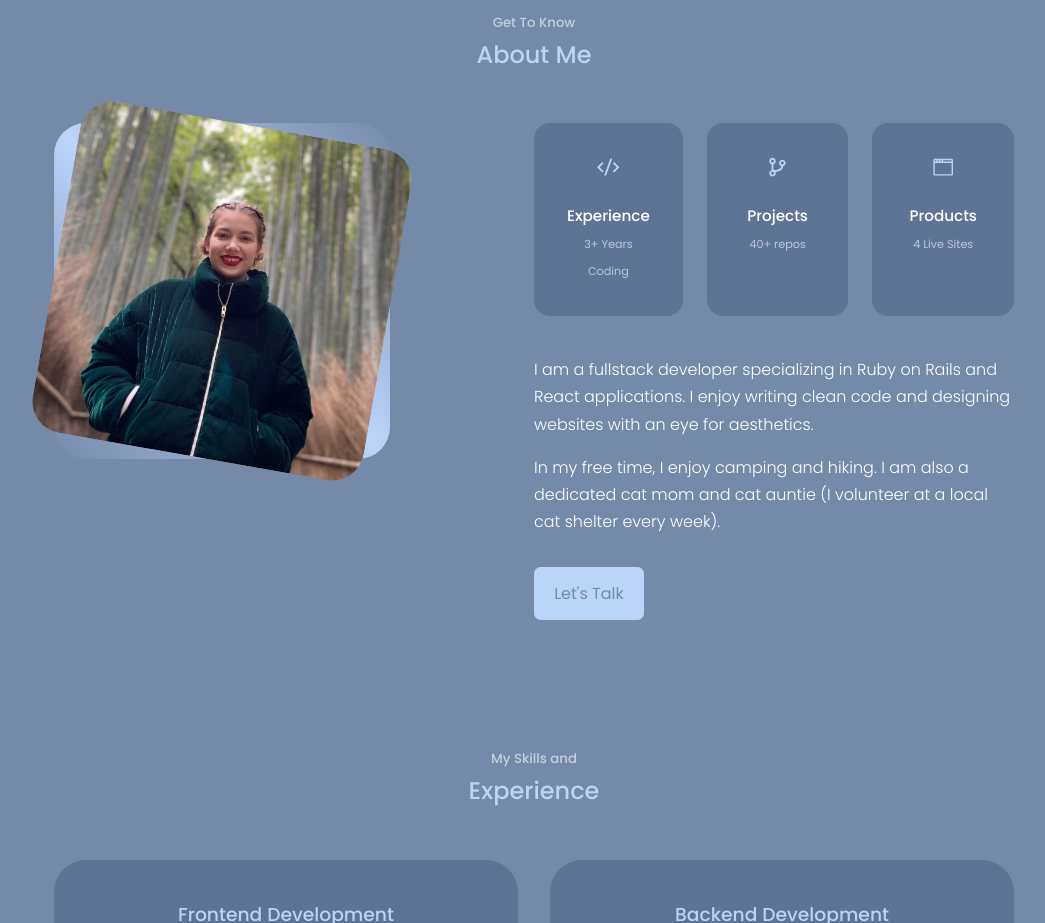
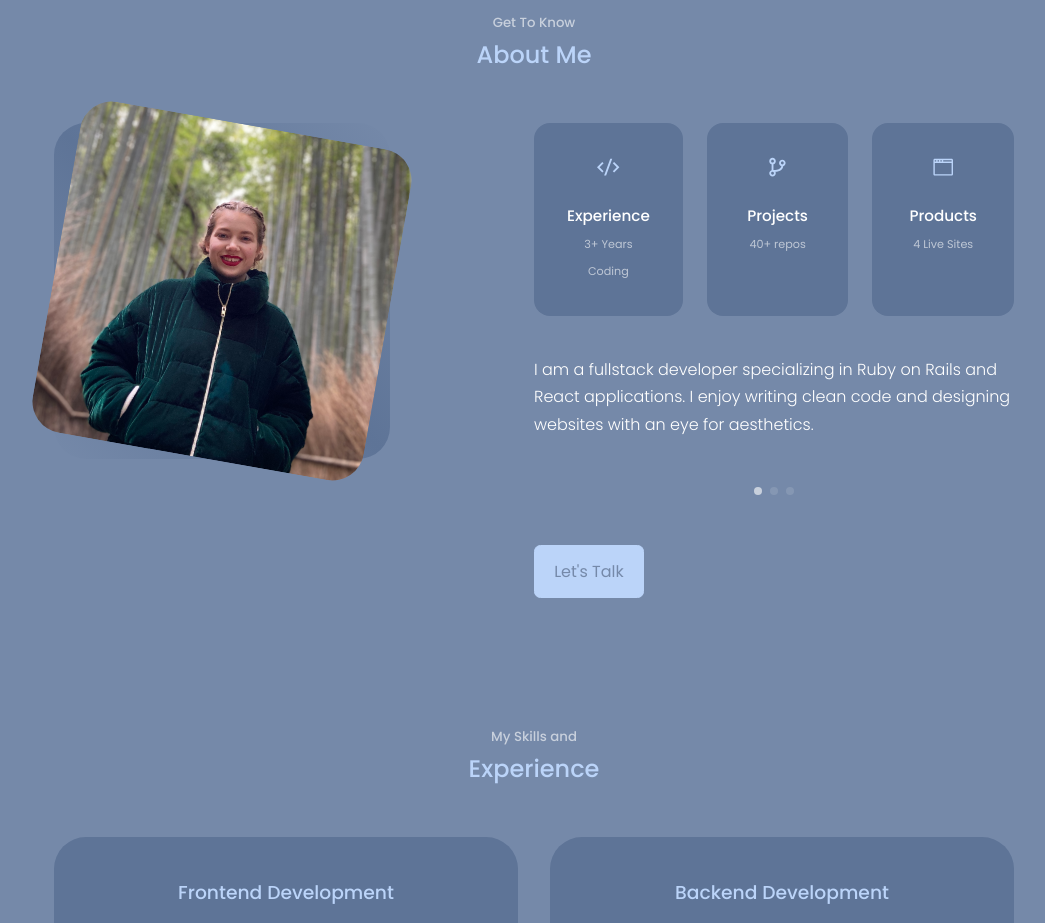
Before and after one commit to AidanFournier/react-portfolio-site, a React (Create React App) app: page / in a window 1280 px wide. Shown: the part 860-1783 px from the top of the page, without its empty margins (106-1151 px from the left). Built offline with nearby package versions, Linux system fonts and the light colour scheme.

Commit message:
Added swiperjs to About Me content

```diff
--- a/package.json
+++ b/package.json
@@ -12,6 +12,7 @@
     "react-dom": "^18.2.0",
     "react-icons": "^4.6.0",
     "react-scripts": "5.0.1",
+    "swiper": "^8.4.4",
     "web-vitals": "^2.1.4"
   },
   "scripts": {
--- a/src/components/About.jsx
+++ b/src/components/About.jsx
@@ -3,6 +3,30 @@ import Me from '../assets/me-about.jpg'
 import { RiCodeSSlashFill } from 'react-icons/ri'
 import { BiGitBranch } from 'react-icons/bi'
 import { GoBrowser } from 'react-icons/go'
+
+// import Swiper core and required modules
+import { Pagination } from 'swiper';
+
+import { Swiper, SwiperSlide } from 'swiper/react';
+
+// Import Swiper styles
+import 'swiper/css';
+import 'swiper/css/pagination';
+
+const aboutData = [
+  {
+    id: 1,
+    content: "I am a fullstack developer specializing in Ruby on Rails and React applications. I enjoy writing clean code and designing websites with an eye for aesthetics."
+  },
+  {
+    id: 2,
+    content: "I studied Biological Anthropology and Archaeology in university and for the past 5 years I have been working in childhood education. I use my unconventiional background to give me a unique approach and perspective to coding."
+  },
+  {
+    id: 3,
+    content: "In my free time, I enjoy camping and hiking. I am also a dedicated cat mom to Tanuki and cat auntie to the members of the local shelter."
+  }
+]
 
 const About = () => {
   return (
@@ -17,7 +41,7 @@ const About = () => {
           </div>
         </div>
 
-        <div  iv className="about__content">
+        <div className="about__content">
           <div className="about__cards">
             <article className="about__card">
               <RiCodeSSlashFill className="about__icon"/>
@@ -38,10 +62,21 @@ const About = () => {
             </article>
           </div>
 
-          <p>
-            I am a fullstack developer specializing in Ruby on Rails and React applications. I enjoy writing clean code and designing websites with an eye for aesthetics.
-          </p>
-          <p> In my free time, I enjoy camping and hiking. I am also a dedicated cat mom and cat auntie (I volunteer at a local cat shelter every week).</p>
+          <Swiper
+            pagination={{ clickable: true }}
+            modules={[Pagination]}
+            spaceBetween={50}
+            className="about__swiper mySwiper">
+          {
+            aboutData.map(({id, content}) => {
+              return (
+                <SwiperSlide id={id}>
+                  <p>{content}</p>
+                </SwiperSlide>
+              )
+            })
+          }
+          </Swiper>
 
           <a href="#contact" className="btn btn-primary">Let's Talk</a>
         </div>
--- a/src/stylesheets/components/about.scss
+++ b/src/stylesheets/components/about.scss
@@ -12,7 +12,7 @@
     background: linear-gradient(
         45deg,
         transparent,
-        $color-primary,
+        $color-bg-variant,
         transparent
     );
     display: grid;
@@ -74,10 +74,18 @@
     }
 }
 
+.about__swiper {
+    padding-bottom: 3rem;
+}
+
+.swiper-pagination-clickable .swiper-pagination-bullet {
+    background: $color-light;
+}
+
 // Media Queries
 
 // Medium Devices
-@media screen and (max-width: 1024px){
+@media screen and (max-width: 1024px) {
     .about__container {
         grid-template-columns: 1fr;
         gap: 0;
@@ -98,7 +106,7 @@
 }
 
 // Small Devices
-@media screen and (max-width: 600px){
+@media screen and (max-width: 600px) {
     .about__me {
         width: 65%;
         margin: 0 auto 3rem;
```
Also changed, not shown: src/components/Portfolio.jsx (+11 -0 lines), 1 other file (tests, documents, lock files or other folders).
